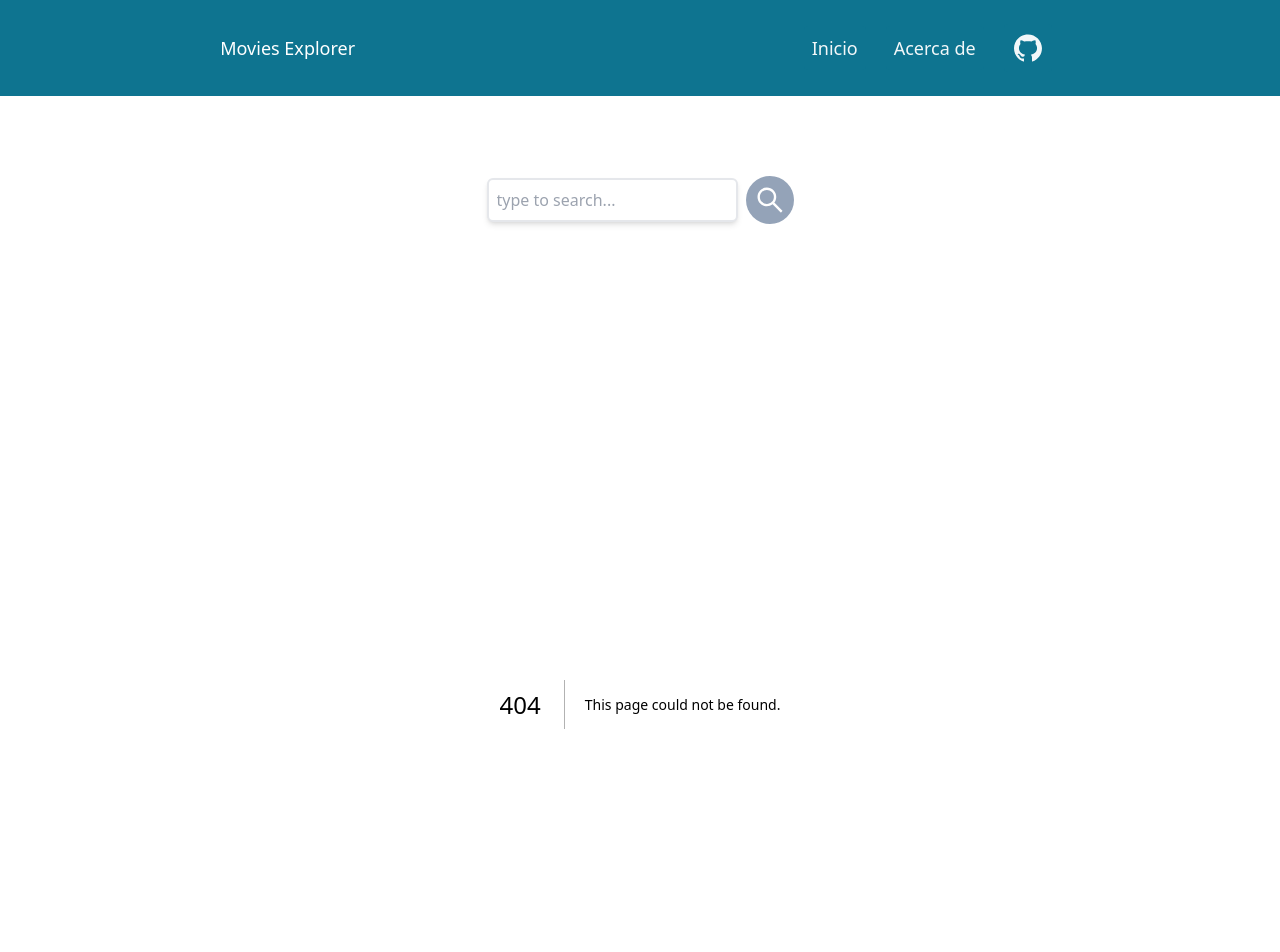
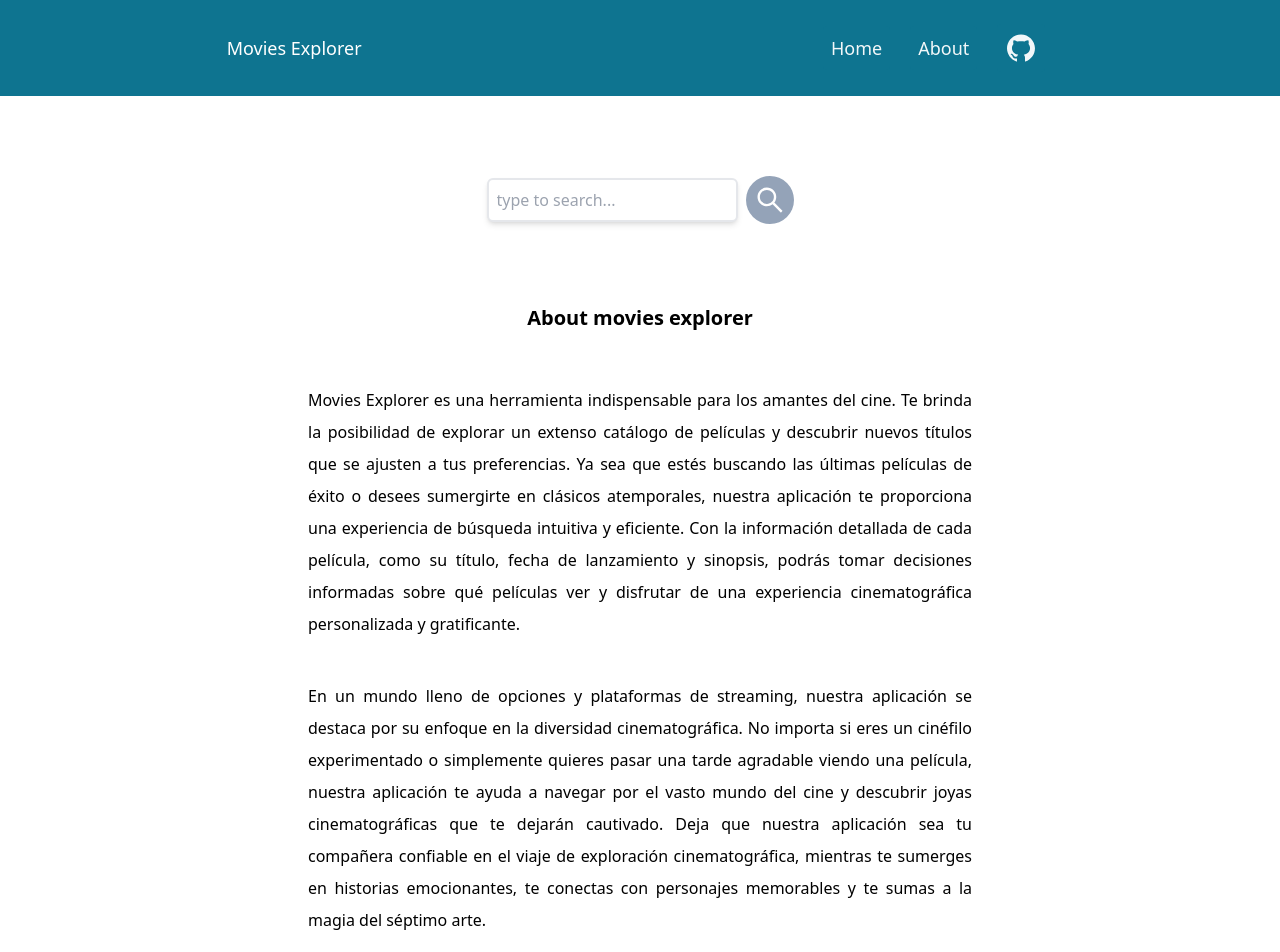
Before and after one commit to David-Viuche/MovieExplorerApp, a Next.js app: page /about in a window 1280 px wide. Before the commit this address had no page. Shown: the top 952 px of the page. Built offline with nearby package versions, Linux system fonts and the light colour scheme.

Commit message:
add about page

```diff
--- /dev/null
+++ b/src/app/about/page.tsx
@@ -0,0 +1,14 @@
+
+export default function About() {
+  return (
+    <main className="flex min-h-screen flex-col items-center px-2 sm:px-24 pb-24 w-full sm:max-w-4xl">
+      <h1 className="text-xl font-semibold mb-8">About movies explorer</h1>
+      <p className="p-5 text-justify text leading-8">
+        Movies Explorer es una herramienta indispensable para los amantes del cine. Te brinda la posibilidad de explorar un extenso catálogo de películas y descubrir nuevos títulos que se ajusten a tus preferencias. Ya sea que estés buscando las últimas películas de éxito o desees sumergirte en clásicos atemporales, nuestra aplicación te proporciona una experiencia de búsqueda intuitiva y eficiente. Con la información detallada de cada película, como su título, fecha de lanzamiento y sinopsis, podrás tomar decisiones informadas sobre qué películas ver y disfrutar de una experiencia cinematográfica personalizada y gratificante.
+      </p>
+      <p className="p-5 text-justify text leading-8">
+        En un mundo lleno de opciones y plataformas de streaming, nuestra aplicación se destaca por su enfoque en la diversidad cinematográfica. No importa si eres un cinéfilo experimentado o simplemente quieres pasar una tarde agradable viendo una película, nuestra aplicación te ayuda a navegar por el vasto mundo del cine y descubrir joyas cinematográficas que te dejarán cautivado. Deja que nuestra aplicación sea tu compañera confiable en el viaje de exploración cinematográfica, mientras te sumerges en historias emocionantes, te conectas con personajes memorables y te sumas a la magia del séptimo arte.
+      </p>
+    </main>
+  )
+}
--- a/src/app/layout.tsx
+++ b/src/app/layout.tsx
@@ -15,7 +15,7 @@ export default function RootLayout({
 }) {
   return (
     <html lang="es">
-      <body>
+      <body className='flex flex-col items-center'>
         <Header />
         <SearchBar />
         {children}
--- a/src/components/Header.tsx
+++ b/src/components/Header.tsx
@@ -31,8 +31,8 @@ export const Header = () => {
       </div>
       <nav className={`bg-cyan-700 absolute p-5 top-14 inset-x-0 transition transform origin-top-right ${(!isOpen) && 'hidden'} sm:block opacity-95 sm:relative sm:top-0`}>
         <ul className='flex flex-col justify-center items-center gap-5 text-center w-full sm:flex-row sm:h-14'>
-          <HeaderLink href='/' ariaLabel='redirección a la página principal'>Inicio</HeaderLink>
-          <HeaderLink href='/movies' ariaLabel='redirección a la página para concocer más'>Acerca de</HeaderLink>
+          <HeaderLink href='/' ariaLabel='redirección a la página principal'>Home</HeaderLink>
+          <HeaderLink href='/about' ariaLabel='redirección a la página para concocer más'>About</HeaderLink>
           <HeaderLink href='https://github.com/David-Viuche/MovieExplorerApp' target='_blank' ariaLabel='redirección al repo de github del proyecto'><AiOutlineGithub className='h-8 w-8' /></HeaderLink>
         </ul>
       </nav>
```
